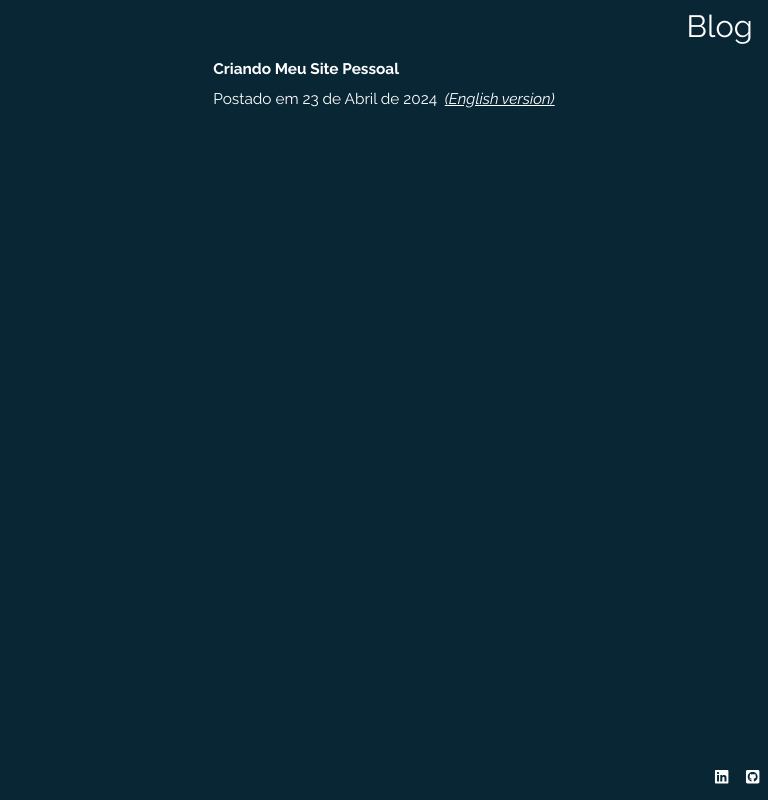
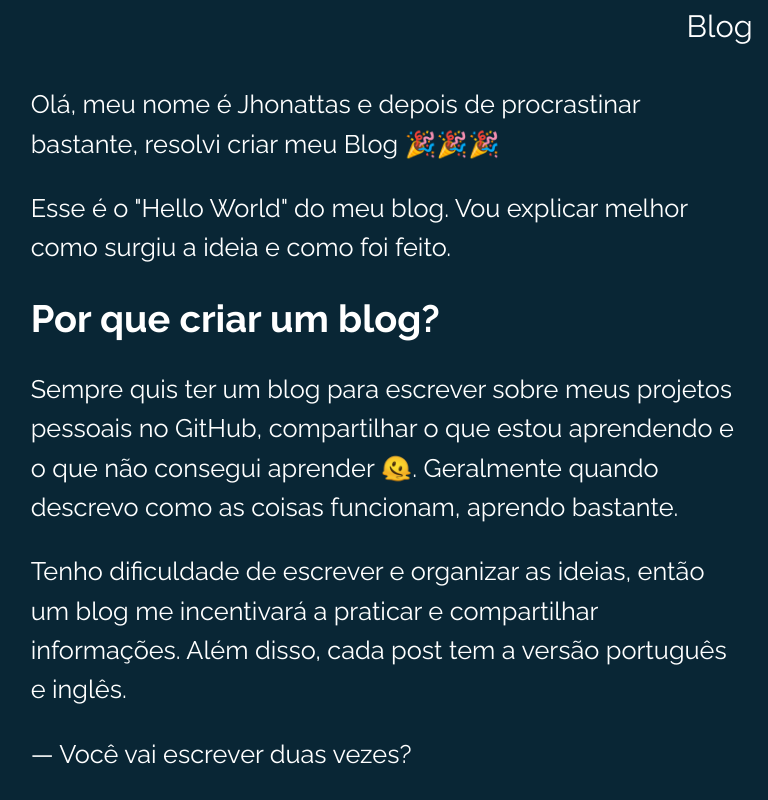
Before and after one commit to JhonattasFerreira/my-site, a Next.js app: page /blog/post/creating-my-personal-site/pt-br in a window 768 px wide. Shown: the top 800 px of the page. Built offline with nearby package versions, Linux system fonts and the light colour scheme; a web font is replaced by a local one.

Commit message:
remove title

```diff
--- a/components/PostFrontmatter/PostFrontmatter.module.css
+++ b/components/PostFrontmatter/PostFrontmatter.module.css
@@ -15,7 +15,7 @@
 }
 
 .title {
-  font-size: 2vw;
+  font-size: 10vw;
   margin: 0;
   align-items: flex-start;
   width: 100%;
@@ -27,7 +27,7 @@
   justify-content: flex-start;
   width: 100%;
   padding-top: 0.5vh;
-  font-size: 2vw;
+  font-size: 3.2vw;
 }
 
 .options time {
@@ -51,7 +51,7 @@
   margin-top: auto;
   padding-bottom: 2vh;
   padding-right: 3vh;
-  font-size: 2vw;
+  font-size: 11.2vw;
   display: flex;
   flex-direction: row;
   justify-content: flex-end;
@@ -68,18 +68,18 @@
   }
 
   .title {
-    font-size: 2vw;
+    font-size: 8vw;
   }
 
   .options {
-    font-size: 2vw;
+    font-size: 2.5vw;
     padding-top: 1.5vw;
   }
 
   .footer {
     padding-bottom: 1.5vw;
     padding-right: 1vw;
-    font-size: 2vw;
+    font-size: 6vw;
   }
 
   .footer a:first-child {
--- a/components/PostFrontmatter/index.js
+++ b/components/PostFrontmatter/index.js
@@ -55,8 +55,8 @@ const PostFrontmatter = ({ title, date, children }) => {
       </header>
       <main className={styles.mainContent}>
         <article>
-          <Title />
-          {/* <section className={styles.post}>{children}</section> */}
+          {/* <Title /> */}
+          <section className={styles.post}>{children}</section>
         </article>
       </main>
       <footer className={styles.footer}>
```
